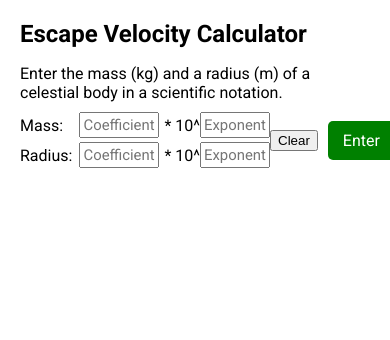
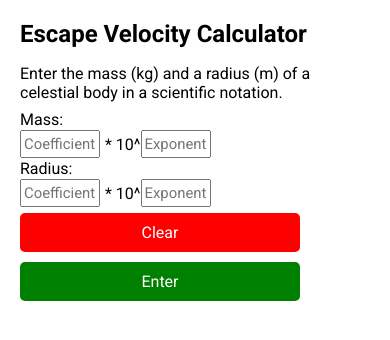
Before and after one commit to PGaber/escapevelocity, a plain HTML site: page index.html in a window 390 px wide. Drawn offline with Linux system fonts and the light colour scheme.

Commit message:
Update escapevelo.css

```diff
--- a/escapevelo.css
+++ b/escapevelo.css
@@ -43,6 +43,23 @@ body{
   display: flex;
   align-items: center;
 }
+.clear-button{
+  color: white;
+  background-color: red;
+  border: none;
+  padding: 10px 15px;
+  font-size: 1rem;
+  border-radius: 5px;
+  margin-left: 10px;
+  font-family: Roboto;
+  transition: 0.15s;
+}
+.clear-button:hover{
+  background-color: rgb(219, 0, 0);
+}
+.clear-button:active{
+  background-color: rgb(243, 98, 98);;
+}
 .enter-button{
   color: white;
   background-color: green;
@@ -50,8 +67,15 @@ body{
   padding: 10px 15px;
   font-size: 1rem;
   border-radius: 5px;
-  margin-left: 10px;
+  margin-left: 5px;
   font-family: Roboto;
+  transition: 0.15s;
+}
+.enter-button:hover{
+  background-color: rgb(0, 167, 0);
+}
+.enter-button:active{
+  background-color: rgb(5, 199, 5);
 }
 .description{
   margin-bottom: 8px;
@@ -63,6 +87,7 @@ body{
   font-family: Roboto;
   height: 20px;
   font-size: 0.93rem;
+  padding: 2px;
 }
 .result{
   margin-top: 10px;
@@ -71,3 +96,17 @@ body{
 h2{
   margin: 5px auto 5px auto;
 }
+@media (max-width: 400px) {
+  .radius-input, .mass-input{
+    flex-direction: column;
+    align-items: flex-start;
+  }
+  .interactive{
+    flex-direction: column;
+    align-items: flex-start;
+  }
+  .clear-button, .enter-button{
+    width: 80%;
+    margin: 5px 0;
+  }
+}
```
